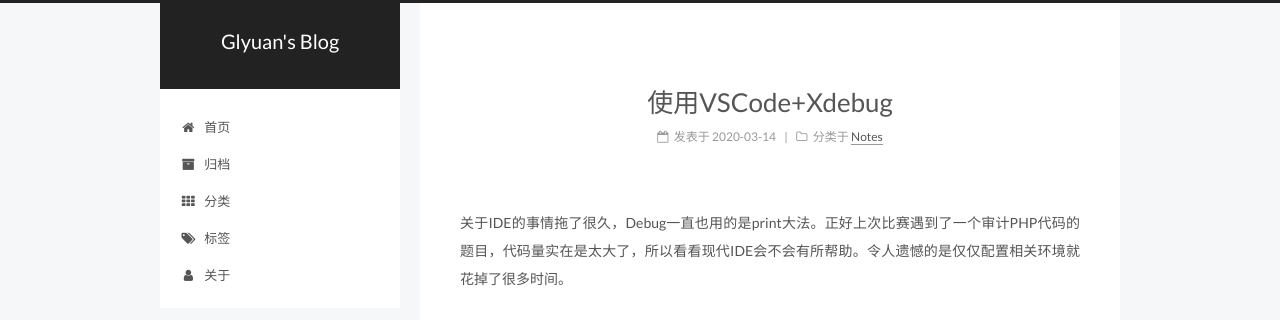
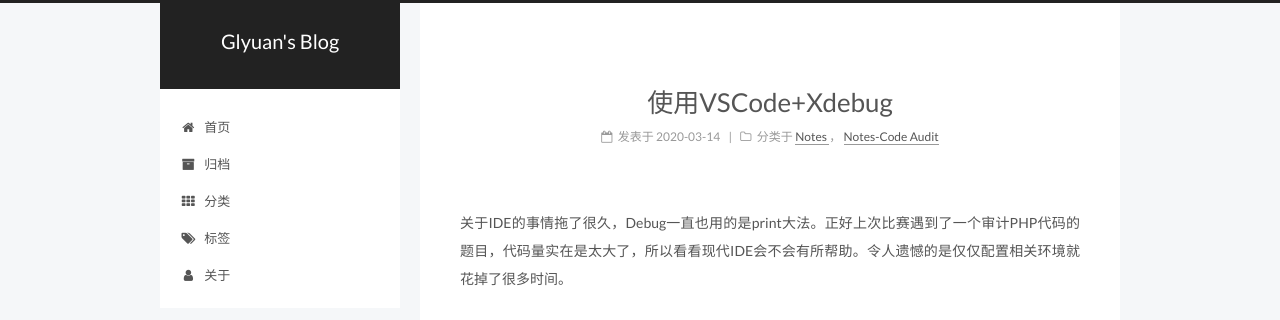
Before and after one commit to glyuan419/glyuan419.github.io, a Jekyll site: the page built from _posts/Notes/Code Audit/2020-03-14-PHP-VSCode-Xdebug.md, in a window 1280 px wide. Shown: the top 320 px of the page. Built offline with Jekyll 4.4.1, drawn with Linux system fonts in a browser that asks for light colours.

Commit message:
upload posts

```diff
--- a/_posts/Notes/Code Audit/2020-03-14-PHP-VSCode-Xdebug.md
+++ b/_posts/Notes/Code Audit/2020-03-14-PHP-VSCode-Xdebug.md
@@ -2,7 +2,9 @@
 layout: post
 title: 使用VSCode+Xdebug
 data: 2020-03-14
-categories: Notes
+categories:
+ - Notes
+ - Notes-Code Audit
 tags:
  - PHP
  - IDE
```
